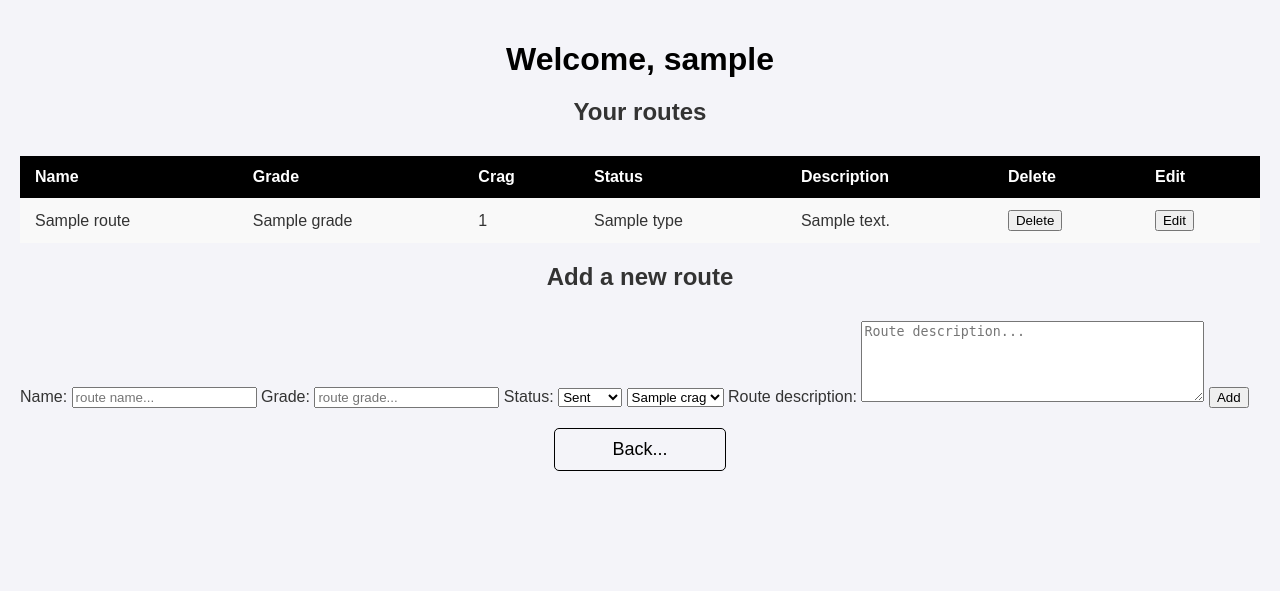
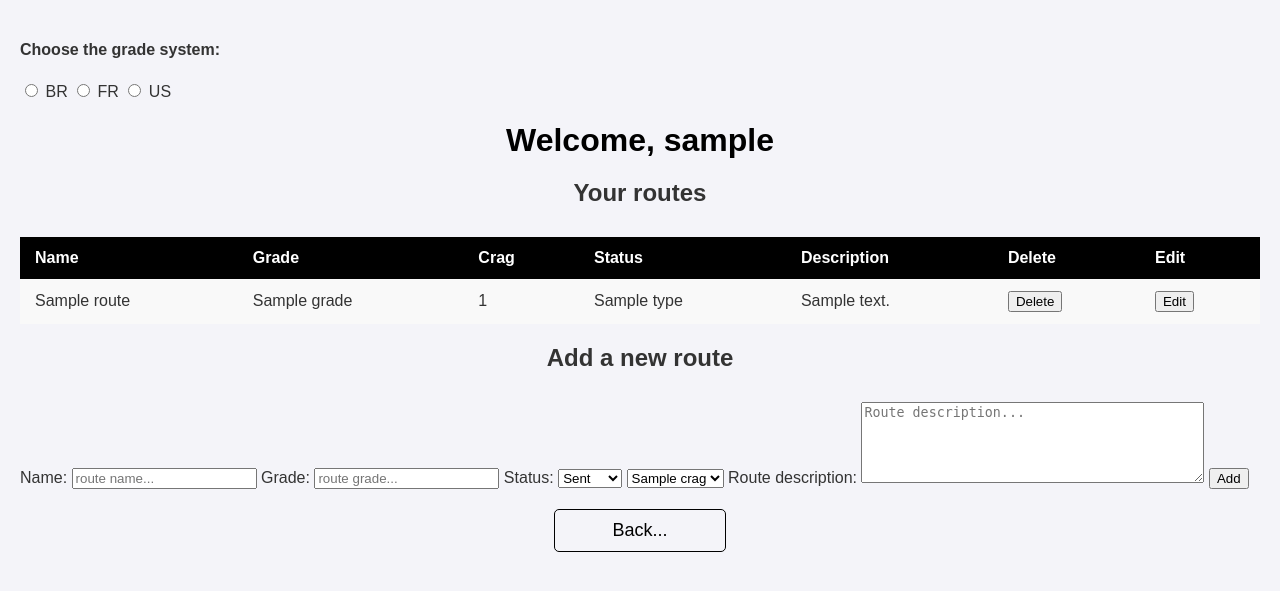
Before and after one commit to gschnirmann/climbAPI, a Flask app: template templates/routes_page.html in a window 1280 px wide. Shown: the top 591 px of the page. Run offline with Flask 3, Linux system fonts and the light colour scheme; the template is opened without the code that fills it: most values are stand-ins (such as "Sample title", 1, 10 or a date in 2020); some libraries are stand-ins or nearby versions.

Commit message:
inicio mudança das graduações

```diff
--- a/templates/routes_page.html
+++ b/templates/routes_page.html
@@ -7,6 +7,18 @@
     <link rel="stylesheet" href="{{ url_for('static', filename='css/style.css') }}">
 </head>
 <body>
+    <form action="">
+        <h4>Choose the grade system:</h4>
+        <input type="radio" id="br" name="grade_system" value="BR">
+        <label for="br">BR</label>
+
+        <input type="radio" id="fr" name="grade_system" value="FR">
+        <label for="fr">FR</label>
+
+        <input type="radio" id="us" name="grade_system" value="US">
+        <label for="us">US</label>
+    </form>
+
     <h1>Welcome, {{ username }}</h1>
     <h2>Your routes</h2>
     <table>
```
